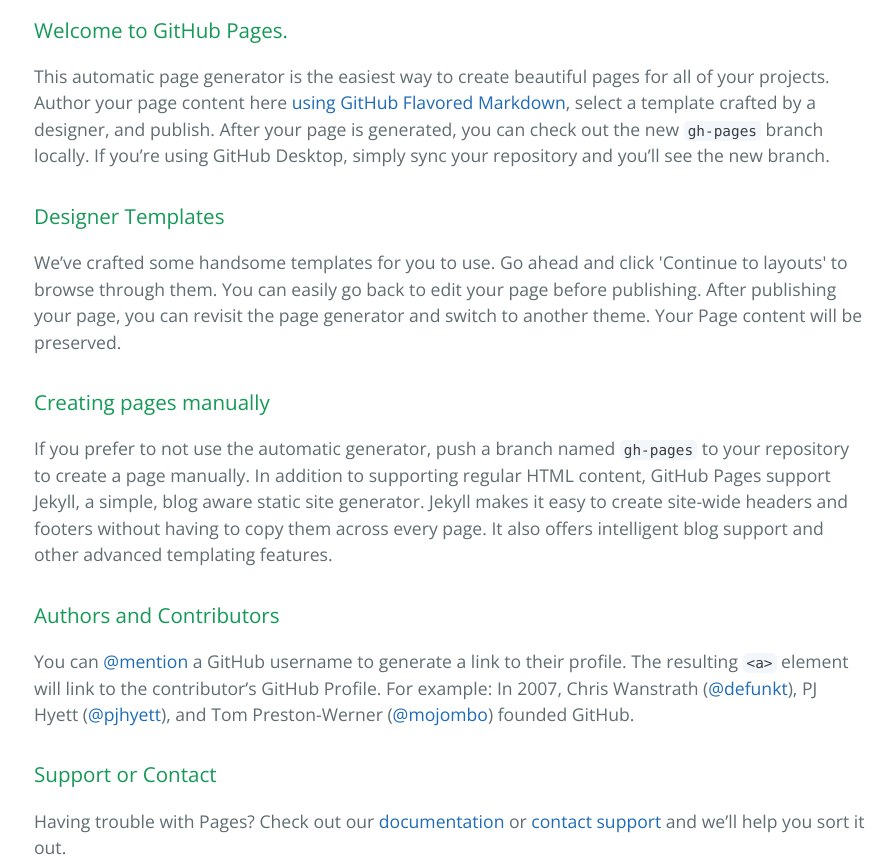
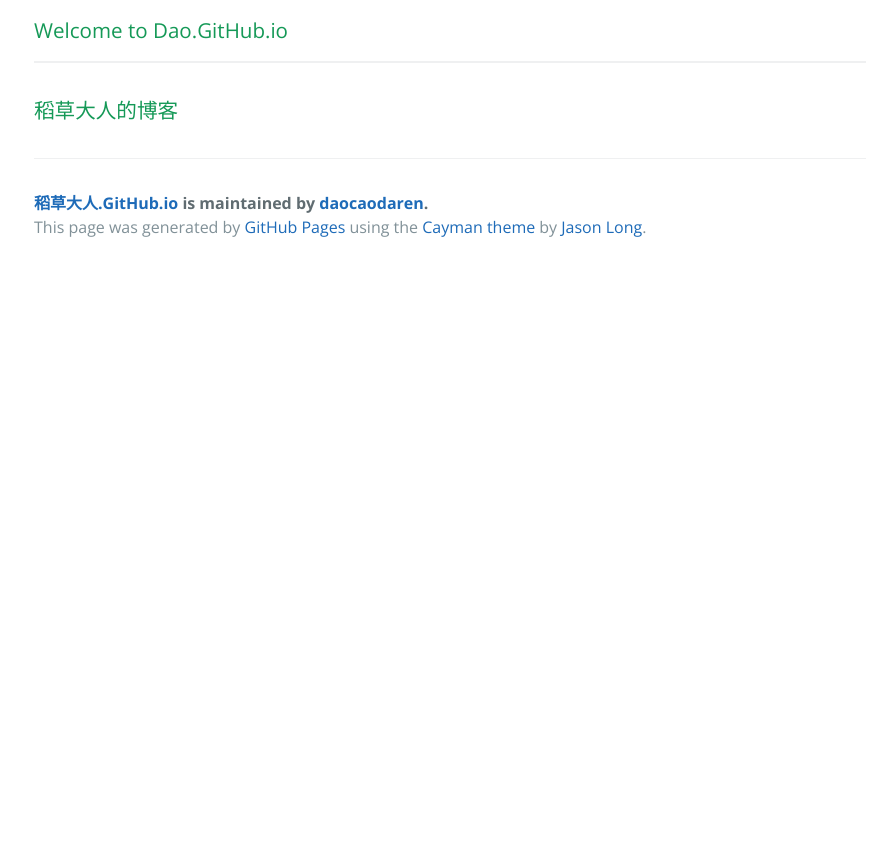
Before and after one commit to daocaodaren/daocao.github.io, a plain HTML site: page index.html in a window 1280 px wide. Shown: the part 400-1264 px from the top of the page, without its empty margins (190-1082 px from the left). After the commit the page ends 800 px from the top, so only its background shows below. Drawn offline with nearby package versions, Linux system fonts and the light colour scheme.

```diff
--- a/index.html
+++ b/index.html
@@ -20,29 +20,12 @@
 
     <section class="main-content">
       <h3>
-<a id="welcome-to-github-pages" class="anchor" href="#welcome-to-github-pages" aria-hidden="true"><span class="octicon octicon-link"></span></a>Welcome to GitHub Pages.</h3>
+<a id="welcome-to-daogithubio" class="anchor" href="#welcome-to-daogithubio" aria-hidden="true"><span class="octicon octicon-link"></span></a>Welcome to Dao.GitHub.io</h3>
 
-<p>This automatic page generator is the easiest way to create beautiful pages for all of your projects. Author your page content here <a href="https://guides.github.com/features/mastering-markdown/">using GitHub Flavored Markdown</a>, select a template crafted by a designer, and publish. After your page is generated, you can check out the new <code>gh-pages</code> branch locally. If you’re using GitHub Desktop, simply sync your repository and you’ll see the new branch.</p>
+<hr>
 
 <h3>
-<a id="designer-templates" class="anchor" href="#designer-templates" aria-hidden="true"><span class="octicon octicon-link"></span></a>Designer Templates</h3>
-
-<p>We’ve crafted some handsome templates for you to use. Go ahead and click 'Continue to layouts' to browse through them. You can easily go back to edit your page before publishing. After publishing your page, you can revisit the page generator and switch to another theme. Your Page content will be preserved.</p>
-
-<h3>
-<a id="creating-pages-manually" class="anchor" href="#creating-pages-manually" aria-hidden="true"><span class="octicon octicon-link"></span></a>Creating pages manually</h3>
-
-<p>If you prefer to not use the automatic generator, push a branch named <code>gh-pages</code> to your repository to create a page manually. In addition to supporting regular HTML content, GitHub Pages support Jekyll, a simple, blog aware static site generator. Jekyll makes it easy to create site-wide headers and footers without having to copy them across every page. It also offers intelligent blog support and other advanced templating features.</p>
-
-<h3>
-<a id="authors-and-contributors" class="anchor" href="#authors-and-contributors" aria-hidden="true"><span class="octicon octicon-link"></span></a>Authors and Contributors</h3>
-
-<p>You can <a href="https://github.com/blog/821" class="user-mention">@mention</a> a GitHub username to generate a link to their profile. The resulting <code>&lt;a&gt;</code> element will link to the contributor’s GitHub Profile. For example: In 2007, Chris Wanstrath (<a href="https://github.com/defunkt" class="user-mention">@defunkt</a>), PJ Hyett (<a href="https://github.com/pjhyett" class="user-mention">@pjhyett</a>), and Tom Preston-Werner (<a href="https://github.com/mojombo" class="user-mention">@mojombo</a>) founded GitHub.</p>
-
-<h3>
-<a id="support-or-contact" class="anchor" href="#support-or-contact" aria-hidden="true"><span class="octicon octicon-link"></span></a>Support or Contact</h3>
-
-<p>Having trouble with Pages? Check out our <a href="https://help.github.com/pages">documentation</a> or <a href="https://github.com/contact">contact support</a> and we’ll help you sort it out.</p>
+<a id="稻草大人的博客" class="anchor" href="#%E7%A8%BB%E8%8D%89%E5%A4%A7%E4%BA%BA%E7%9A%84%E5%8D%9A%E5%AE%A2" aria-hidden="true"><span class="octicon octicon-link"></span></a>稻草大人的博客</h3>
 
       <footer class="site-footer">
         <span class="site-footer-owner"><a href="https://github.com/daocaodaren/daocao.github.io">稻草大人.GitHub.io</a> is maintained by <a href="https://github.com/daocaodaren">daocaodaren</a>.</span>
```
Also changed, not shown: params.json (+1 -1 lines).
